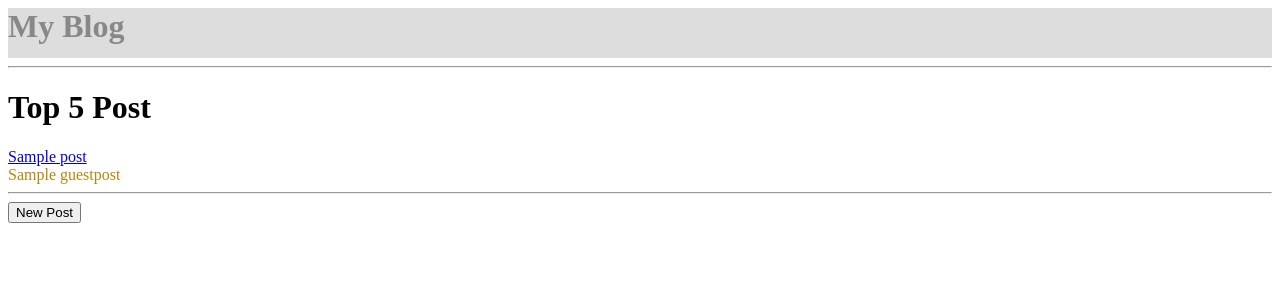
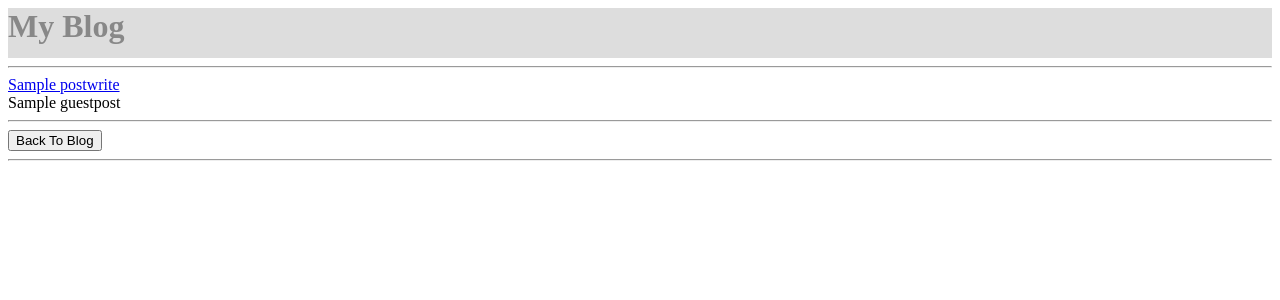
Before and after one commit to aturnage/build-a-blog, a Python web app: template templates/mainpage.html in a window 1280 px wide. Shown: the top 300 px of the page. Run offline with Jinja, Linux system fonts and the light colour scheme; the template is opened without the code that fills it: most values are stand-ins (such as "Sample title", 1, 10 or a date in 2020).

Commit message:
Final project with all the bells as whistles

```diff
--- a/templates/mainpage.html
+++ b/templates/mainpage.html
@@ -1,16 +1,14 @@
 {% extends "base.html" %}
 {% block content %}
 
-    <h1>Top 5 Post</h1>
+{% for postwrite in posts %}
+        <div class ="posts">
+                <div class="post-name"><a href="/blog/{{postwrite.key().id()}}">{{postwrite.name}}</a></div>
+                <div class="post-guestpost">{{postwrite.guestpost}}</div>
+        </div>
+{% endfor %}
+<hr>
+<button onclick="window.location.href='/newpost'">Back To Blog</button>
 
-    {% for post in posts %}
-        <div class="post">
-            <div class="post-name"><a href="/blog/{{post.key().id()}}">{{post.name}}</a></div>
-            <div class="post-body">{{post.guestpost}}</div>
-        </div>
-    <hr>
-
-    {% endfor %}
-    <button onclick="window.location.href='/newpost'">New Post</button
 
 {% endblock %}
```
